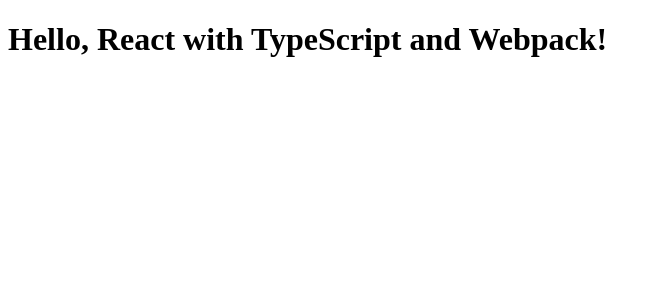
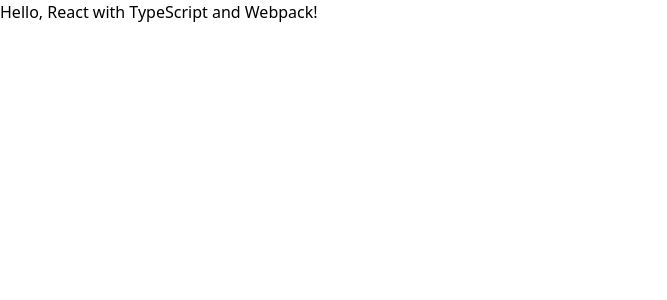
Before and after one commit to sudhagarmsd5/customerLabs-assessment, a React app: page / in a window 1280 px wide. Shown: the top 300 px of the page, without its empty margins (0-667 px from the left). Built offline with nearby package versions, Linux system fonts and the light colour scheme.

Commit message:
chore: tailwind css setup

```diff
--- a/package.json
+++ b/package.json
@@ -21,8 +21,14 @@
     "@babel/preset-typescript": "^7.24.7",
     "@types/react": "^18.3.9",
     "@types/react-dom": "^18.3.0",
+    "autoprefixer": "^10.4.20",
     "babel-loader": "^9.2.1",
+    "css-loader": "^7.1.2",
     "html-webpack-plugin": "^5.6.0",
+    "postcss": "^8.4.47",
+    "postcss-loader": "^8.1.1",
+    "style-loader": "^4.0.0",
+    "tailwindcss": "^3.4.13",
     "typescript": "^5.6.2",
     "webpack": "^5.95.0",
     "webpack-cli": "^5.1.4",
--- /dev/null
+++ b/postcss.config.js
@@ -0,0 +1,6 @@
+module.exports = {
+    plugins: {
+      tailwindcss: {},
+      autoprefixer: {},
+    }
+  }
--- a/src/App.tsx
+++ b/src/App.tsx
@@ -1,4 +1,5 @@
 import React from 'react';
+import "./index.css"
 
 const App:React.FC = () => {
   return (
--- /dev/null
+++ b/src/index.css
@@ -0,0 +1,3 @@
+@tailwind base;
+@tailwind components;
+@tailwind utilities;
--- /dev/null
+++ b/tailwind.config.js
@@ -0,0 +1,8 @@
+/** @type {import('tailwindcss').Config} */
+module.exports = {
+    content: ["./src/**/*.{html,js,ts,tsx}"],
+    theme: {
+      extend: {},
+    },
+    plugins: [],
+  }
--- a/webpack.config.js
+++ b/webpack.config.js
@@ -22,7 +22,7 @@
       },
       {
         test: /\.css$/,
-        use: ['style-loader', 'css-loader'],
+        use: ['style-loader', 'css-loader','postcss-loader'],
       },
     ],
   },
```
Also changed, not shown: 2 other files (tests, documents, lock files or other folders).
